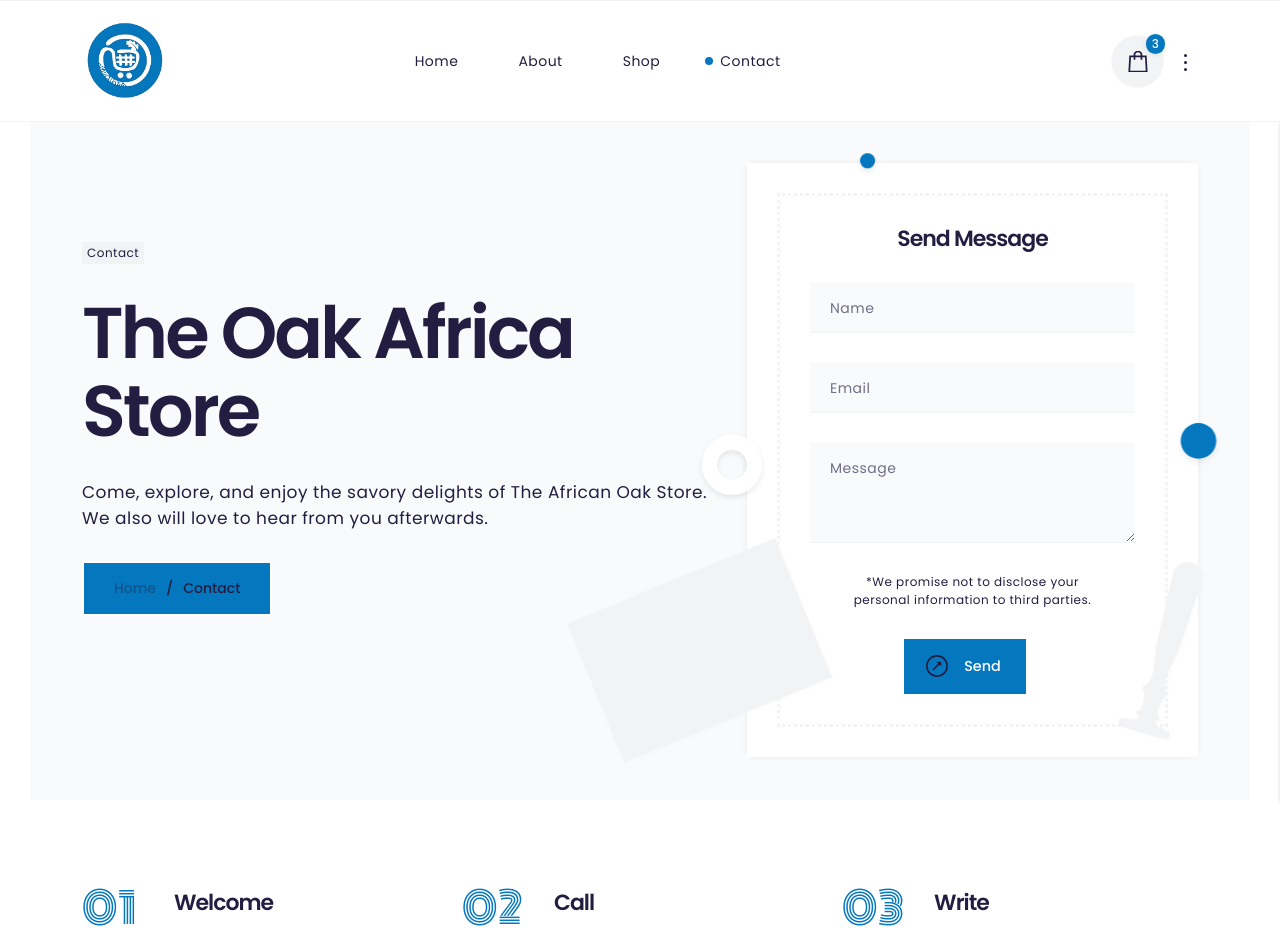
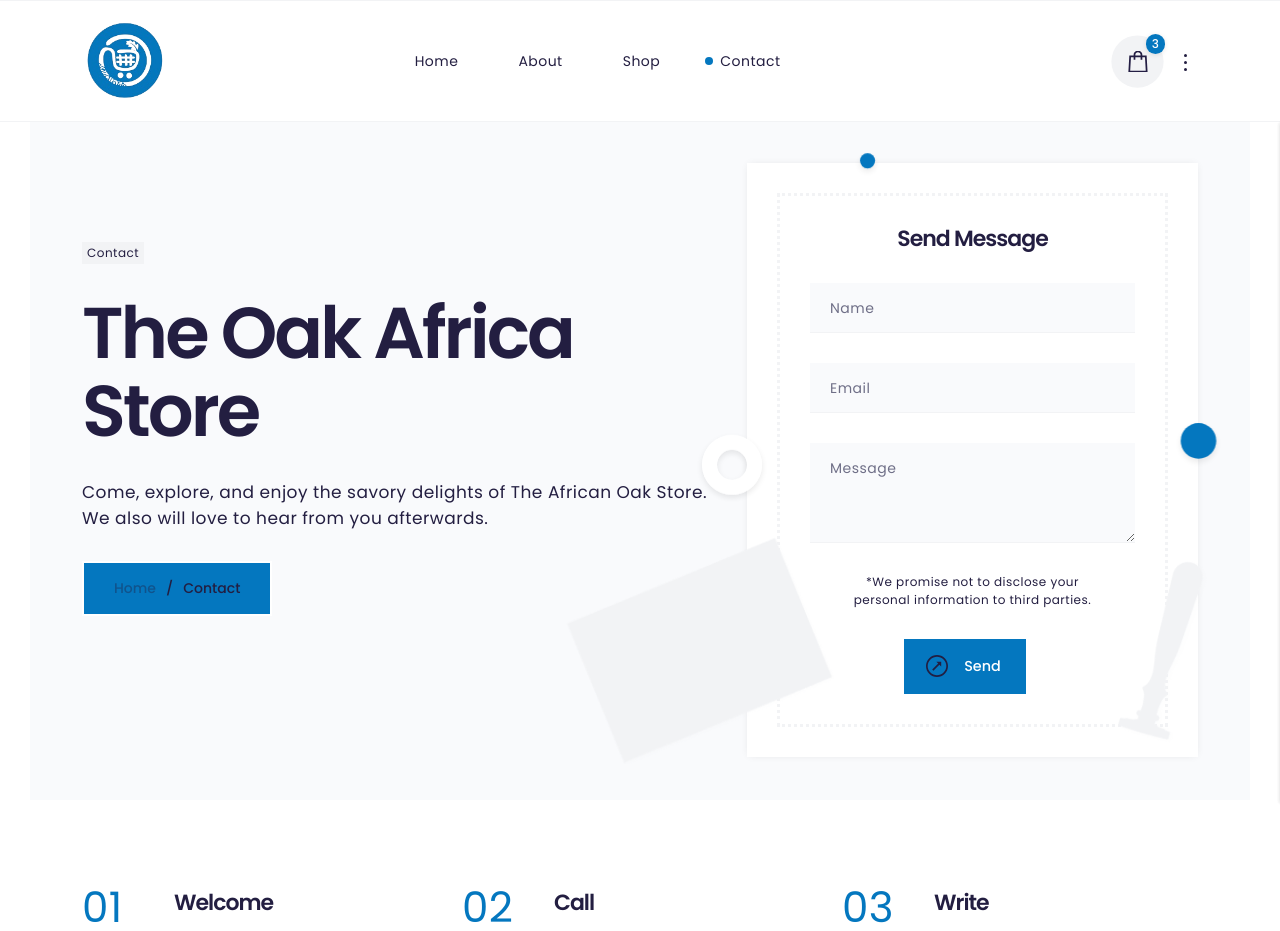
Before and after one commit to AyodEji-09/the-african-oak-store, a Next.js app: page /contact in a window 1280 px wide. Shown: the top 931 px of the page. Built offline with nearby package versions, Linux system fonts and the light colour scheme.

Commit message:
code cleanup

```diff
--- a/src/app/layout.jsx
+++ b/src/app/layout.jsx
@@ -40,8 +40,8 @@
 
 const Layouts = ({ children }) => {
   return (
-    <html lang="en" className={`${monoton.variable}`}>
-      <body className={poppins.className}>
+    <html lang="en" className={`${poppins.className}`}>
+      <body>
         {/* app wrapper */}
         <div className="sb-app">
           {children}
```
